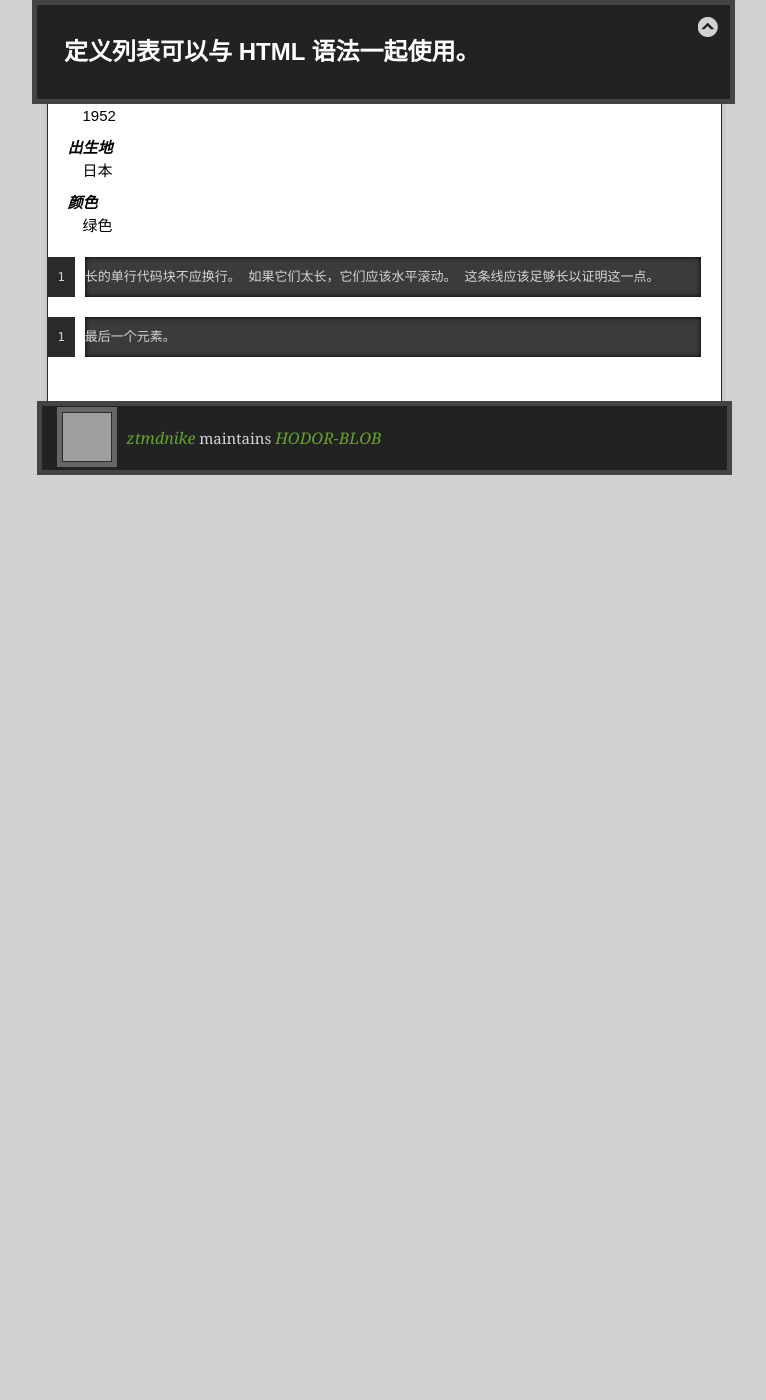
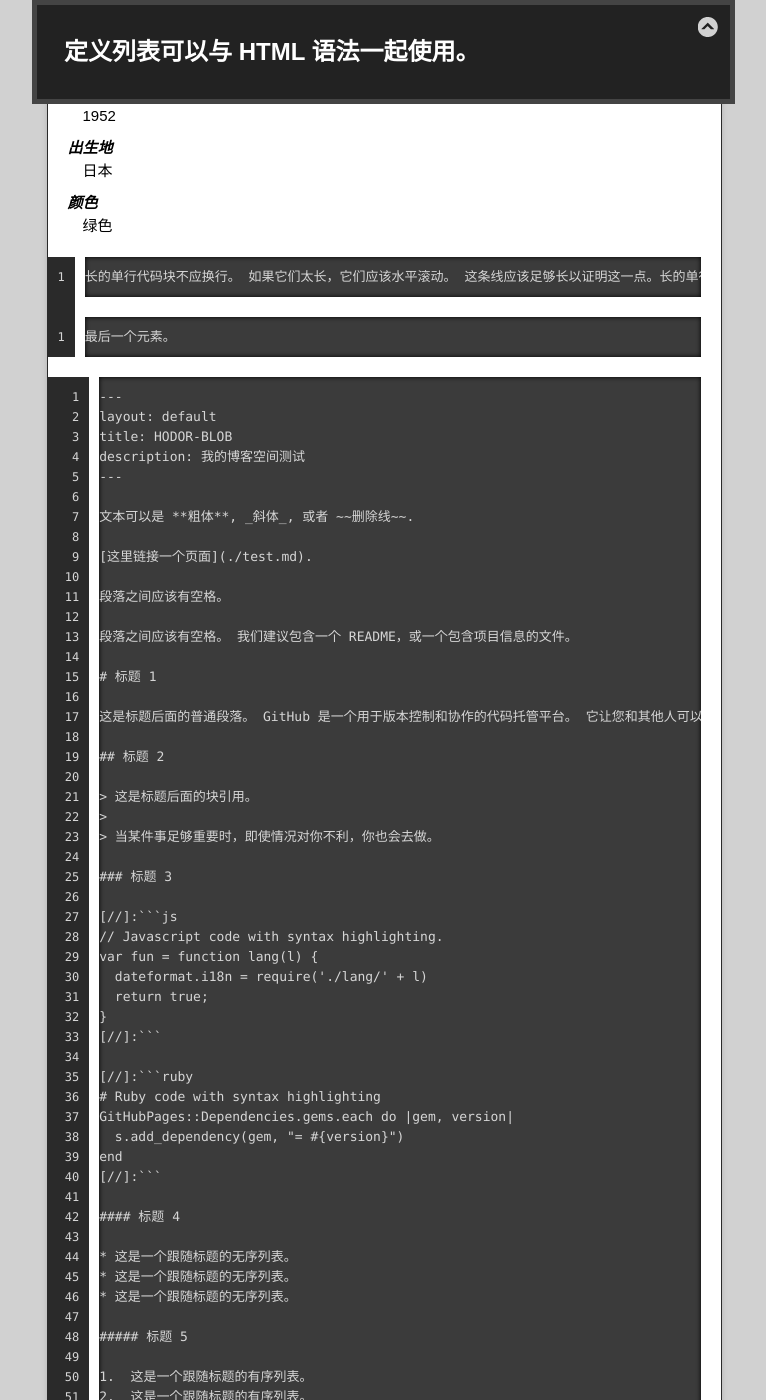
Before and after one commit to ztmdnike/hi, a Jekyll site: the page built from index.md, in a window 1280 px wide and 1400 px high, scrolled down 3330 px. Shown: the whole window, without its empty margins (256-1022 px from the left). Built offline with Jekyll 4.4.1, drawn with Linux system fonts in a browser that asks for light colours; the repository's description, which GitHub fills in, is left out; before the commit the page ends 3960 px from its top, so only the background shows below that; some of the changed text lies outside the part shown; grey boxes are pictures that could not be loaded.

Commit message:
Update index.md

````diff
--- a/index.md
+++ b/index.md
@@ -6,7 +6,7 @@
 
 文本可以是 **粗体**, _斜体_, 或者 ~~删除线~~.
 
-[这里链接一个页面](./source.md).
+[这里链接一个页面](./test.md).
 
 段落之间应该有空格。
 
@@ -117,9 +117,137 @@
 </dl>
 
 ```
-长的单行代码块不应换行。 如果它们太长，它们应该水平滚动。 这条线应该足够长以证明这一点。
+长的单行代码块不应换行。 如果它们太长，它们应该水平滚动。 这条线应该足够长以证明这一点。长的单行代码块不应换行。 如果它们太长，它们应该水平滚动。 这条线应该足够长以证明这一点。
 ```
 
 ```
 最后一个元素。
 ```
+```
+---
+layout: default
+title: HODOR-BLOB
+description: 我的博客空间测试
+---
+
+文本可以是 **粗体**, _斜体_, 或者 ~~删除线~~.
+
+[这里链接一个页面](./test.md).
+
+段落之间应该有空格。
+
+段落之间应该有空格。 我们建议包含一个 README，或一个包含项目信息的文件。
+
+# 标题 1
+
+这是标题后面的普通段落。 GitHub 是一个用于版本控制和协作的代码托管平台。 它让您和其他人可以从任何地方一起处理项目。
+
+## 标题 2
+
+> 这是标题后面的块引用。
+>
+> 当某件事足够重要时，即使情况对你不利，你也会去做。
+
+### 标题 3
+
+[//]:```js
+// Javascript code with syntax highlighting.
+var fun = function lang(l) {
+  dateformat.i18n = require('./lang/' + l)
+  return true;
+}
+[//]:```
+
+[//]:```ruby
+# Ruby code with syntax highlighting
+GitHubPages::Dependencies.gems.each do |gem, version|
+  s.add_dependency(gem, "= #{version}")
+end
+[//]:```
+
+#### 标题 4
+
+* 这是一个跟随标题的无序列表。
+* 这是一个跟随标题的无序列表。
+* 这是一个跟随标题的无序列表。
+
+##### 标题 5
+
+1.  这是一个跟随标题的有序列表。
+2.  这是一个跟随标题的有序列表。
+3.  这是一个跟随标题的有序列表。
+
+###### 标题 6
+
+| 列表名1        | 列表名2          | 列表名3 |
+|:-------------|:------------------|:------|
+| ok           | good swedish fish | nice  |
+| out of stock | good and plenty   | nice  |
+| ok           | good `oreos`      | hmm   |
+| ok           | good `zoute` drop | yumm  |
+
+### 这下面有一条水平规则。
+
+* * *
+
+### 这是一个无序列表：
+
+*   项目 foo
+*   项目 bar
+*   项目 baz
+*   项目 zip
+
+### 和一个有序列表：
+
+1.  项目 一
+1.  项目 二
+1.  项目 三
+1.  项目 四
+
+### 还有一个嵌套列表：
+
+- 等级 1 项目
+  - 等级 2 项目
+  - 等级 2 项目
+    - 等级 3 项目
+    - 等级 3 项目
+- 等级 1 项目
+  - 等级 2 项目
+  - 等级 2 项目
+  - 等级 2 项目
+- 等级 1 项目
+  - 等级 2 项目
+  - 等级 2 项目
+- 等级 1 项目
+
+### 小图
+
+![八爪猫](https://github.githubassets.com/images/icons/emoji/octocat.png)
+
+### 大图
+
+![分枝](https://guides.github.com/activities/hello-world/branching.png)
+
+
+### 定义列表可以与 HTML 语法一起使用。
+
+<dl>
+<dt>姓名</dt>
+<dd>哥斯拉</dd>
+<dt>出生</dt>
+<dd>1952</dd>
+<dt>出生地</dt>
+<dd>日本</dd>
+<dt>颜色</dt>
+<dd>绿色</dd>
+</dl>
+
+[//]:```
+长的单行代码块不应换行。 如果它们太长，它们应该水平滚动。 这条线应该足够长以证明这一点。长的单行代码块不应换行。 如果它们太长，它们应该水平滚动。 这条线应该足够长以证明这一点。
+[//]:```
+
+[//]:```
+最后一个元素。
+[//]:```
+
+```
````
